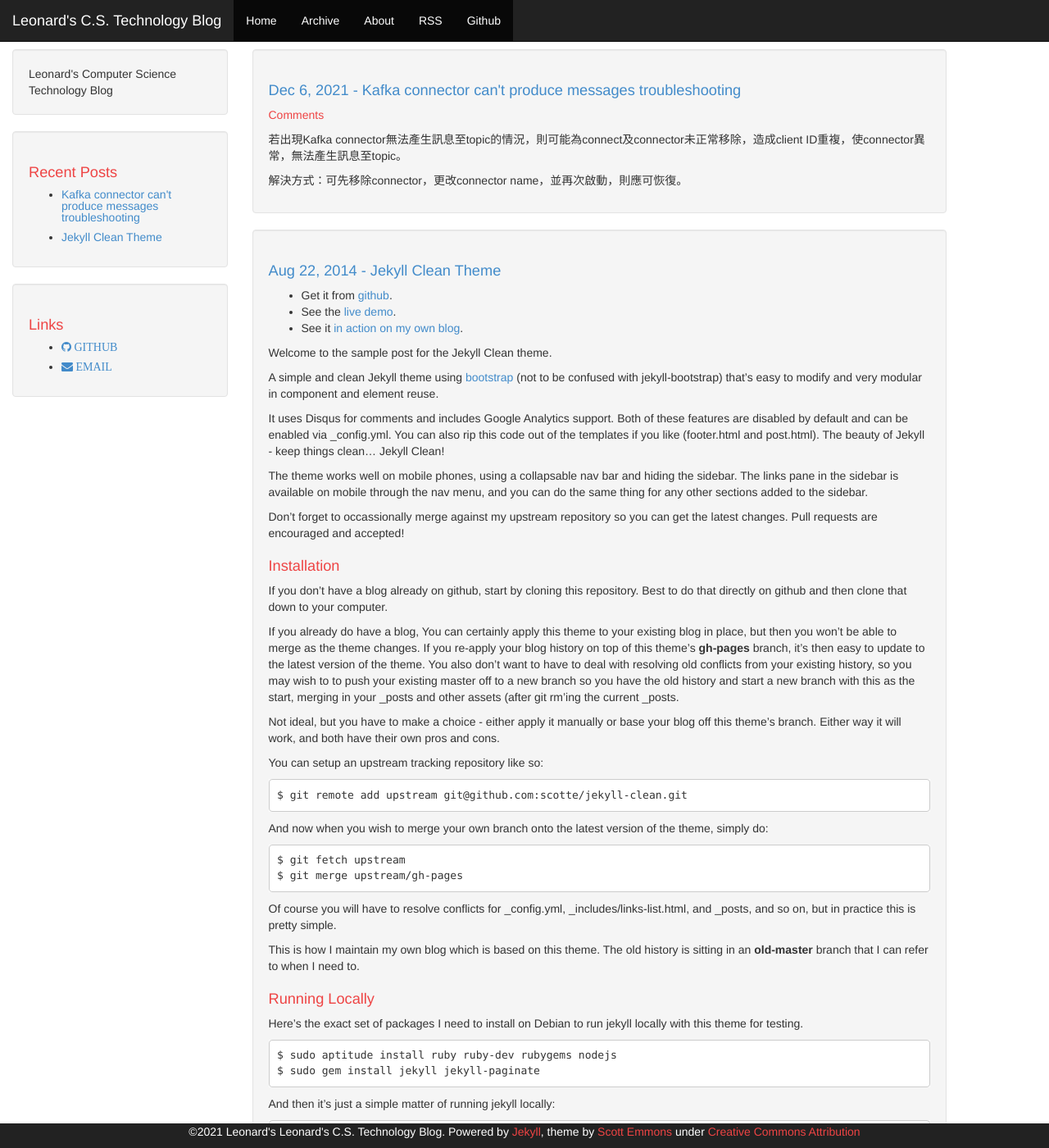
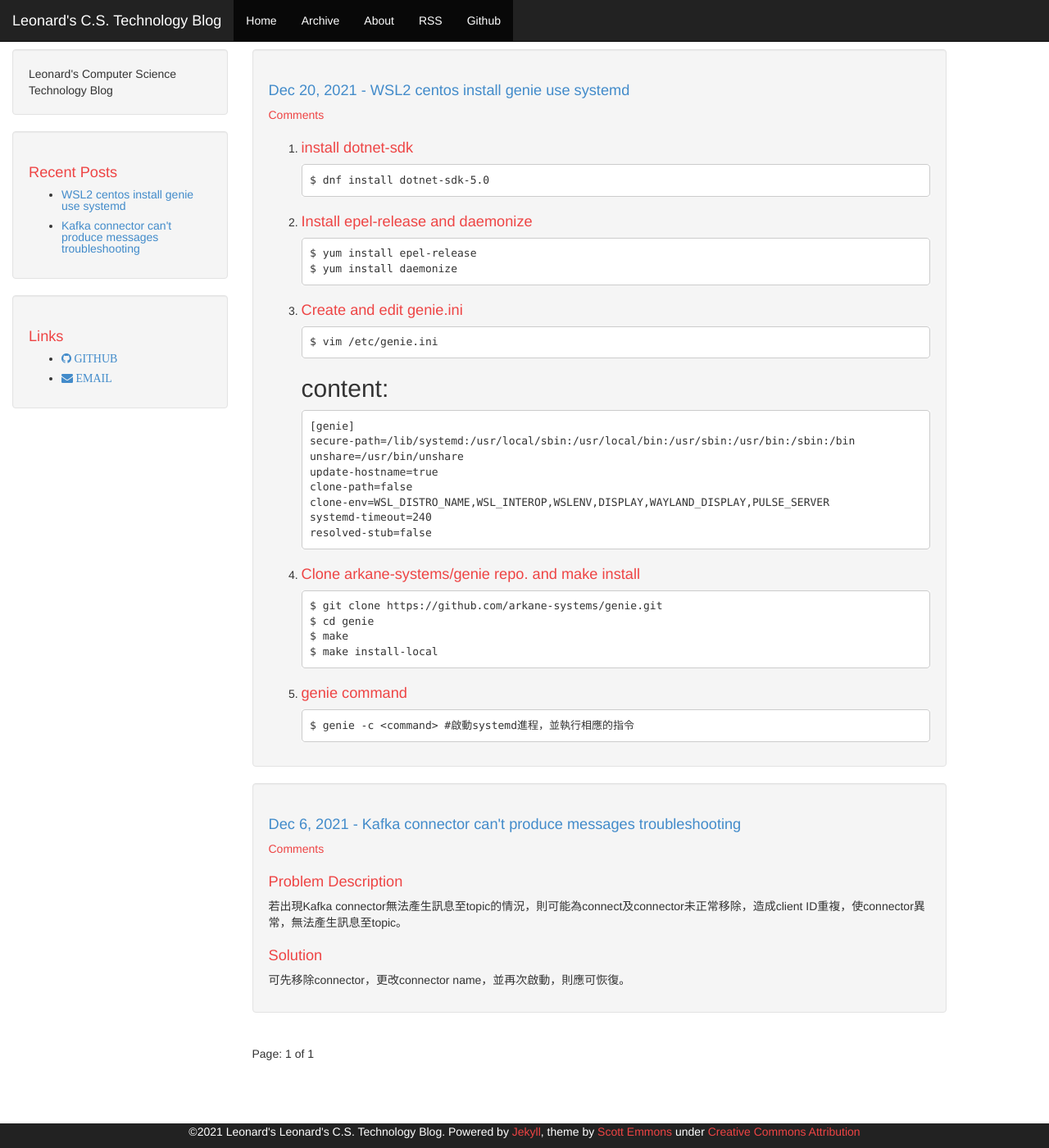
Before and after one commit to TsungJu/tsungju.github.io, a Jekyll site: the page built from index.html, in a window 1280 px wide and 1400 px high. Shown: the whole window at 82% size. Built offline with Jekyll 4.4.1, drawn with Linux system fonts in a browser that asks for light colours; the list of posts is cut into pages by our own code; comment, search, counter and statistics services are not loaded; some of the changed text lies outside the part shown.

Commit message:
Update and add post

````diff
--- a/_posts/2014-08-22-jekyll-clean-theme.md
+++ /dev/null
@@ -1,197 +0,0 @@
----
-layout: post
-title: "Jekyll Clean Theme"
-date: 2014-08-22 16:25:06 -0700
-comments: false
----
-
-* Get it from [github](https://github.com/scotte/jekyll-clean).
-* See the [live demo](https://scotte.github.io/jekyll-clean).
-* See it [in action on my own blog](https://scotte.org).
-
-Welcome to the sample post for the Jekyll Clean theme.
-
-A simple and clean Jekyll theme using [bootstrap](http://getbootstrap.com)
-(not to be confused with jekyll-bootstrap) that's easy to modify and very
-modular in component and element reuse.
-
-It uses Disqus for comments and includes Google Analytics support. Both of
-these features are disabled by default and can be enabled via \_config.yml. You
-can also rip this code out of the templates if you like (footer.html and post.html).
-The beauty of Jekyll - keep things clean... Jekyll Clean!
-
-The theme works well on mobile phones, using a collapsable nav bar and hiding the
-sidebar. The links pane in the sidebar is available on mobile through the nav menu,
-and you can do the same thing for any other sections added to the sidebar.
-
-Don't forget to occassionally merge against my upstream repository so you can get
-the latest changes. Pull requests are encouraged and accepted!
-
-Installation
-============
-
-If you don't have a blog already on github, start by cloning this repository.
-Best to do that directly on github and then clone that down to your computer.
-
-If you already do have a blog, You can certainly apply this theme to your existing
-blog in place, but then you won't be able to merge as the theme changes. If you
-re-apply your blog history on top of this theme's **gh-pages** branch, it's then
-easy to update to the latest version of the theme. You also don't want to have to
-deal with resolving old conflicts from your existing history, so you may wish to to
-push your existing master off to a new branch so you have the old history and start
-a new branch with this as the start, merging in your \_posts and other assets (after
-git rm'ing the current \_posts.
-
-Not ideal, but you have to make a choice - either apply it manually or base your
-blog off this theme's branch. Either way it will work, and both have their own
-pros and cons.
-
-You can setup an upstream tracking repository like so:
-
-```
-$ git remote add upstream git@github.com:scotte/jekyll-clean.git
-```
-And now when you wish to merge your own branch onto the latest version of the
-theme, simply do:
-
-```
-$ git fetch upstream
-$ git merge upstream/gh-pages
-```
-
-Of course you will have to resolve conflicts for \_config.yml, \_includes/links-list.html,
-and \_posts, and so on, but in practice this is pretty simple.
-
-This is how I maintain my own blog which is based on this theme. The old history is
-sitting in an **old-master** branch that I can refer to when I need to.
-
-Running Locally
-===============
-
-Here's the exact set of packages I need to install on Debian to run jekyll
-locally with this theme for testing.
-
-```
-$ sudo aptitude install ruby ruby-dev rubygems nodejs
-$ sudo gem install jekyll jekyll-paginate
-```
-
-And then it's just a simple matter of running jekyll locally:
-
-```
-$ jekyll serve --baseurl=''
-```
-
-Now browse to http://127.0.0.1:4000
-
-Using gh-pages
-==============
-
-Running a jekyll site is a bit outside the scope of this doc, but
-sometimes it can be a bit confusing how to configure jekyll for
-project pages versus user pages, for example.
-
-To start with, read through
-[the documentation here](https://help.github.com/articles/user-organization-and-project-pages/).
-This will provide a good overview on how it all works. The git branch and
-baseurl (in _config.yml) will change depending on the sort of site deployed.
-
-When you clone this repository, it's set up for project pages, so the
-deployed branch is "gh-pages" and baseurl is configured to 'jekyll-clean',
-because that's the name of this project.
-
-If you plan to deploy this as user pages, the deployed branch is "master"
-and baseurl is configured to '' (i.e. empty).
-
-Comment Systems
-===============
-
-Jekyll clean supports both [isso](https://posativ.org/isso) and
-[disqus](https://disqus.com) comment systems.
-
-After enabling **comments**, either **isso** or **disquss** must
-be configured. Don't try configuring both!
-
-Isso Comments
-=============
-
-Isso requires running a local server, so is not suitable for hosting
-in github pages, for example. Isso is open source and keeps all your
-data local, unlike Disqus (who knows exactly what they are doing with
-your data).
-
-In _config.yml you'll need to set **isso** to the fully-qualified URL
-if your isso server (this is the value for **data-isso** passed to the
-isso JS). Make sure **comments** is true.
-
-
-Disqus Comments
-===============
-
-Getting Disqus to work can be a bit more work than it seems like it should be.
-Make sure your Disqus account is correctly configured with the right domain
-of your blog and you know your Disqus shortname.
-
-In _config.yml you'll need to set **disqus** to your Disqus shortname and
-make sure **comments** is true.
-
-Finally, in posts, make sure you have **comments: true** in the YAML front
-matter.
-
-More information on using Disqus with Jekyll is
-[documented here](https://help.disqus.com/customer/portal/articles/472138-jekyll-installation-instructions).
-
-Code Syntax Highlighting
-========================
-
-To use code syntax highlighting, use the following syntax:
-
-```
-```python
-import random
-
-# Roll the die
-roll = random.randint(1, 20)
-print('You rolled a %d.' % roll)
-``` #REMOVE
-```
-
-(Remove #REMOVE from the end of the last line). Which will look like this in
-the rendered jekyll output using the default css/syntax.css provided with this
-theme (which is the **colorful** theme from [https://github.com/iwootten/jekyll-syntax](https://github.com/iwootten/jekyll-syntax)):
-
-```python
-import random
-
-# Roll the die
-roll = random.randint(1, 20)
-print('You rolled a %d.' % roll)
-```
-
-You can, of course, use any theme you wish, see the jekyll and pygments
-documentation for more details.
-
-License
-=======
-
-The content of this theme is distributed and licensed under a
-![License Badge]({{ site.baseurl}}/images/cc_by_88x31.png)
-[Creative Commons Attribution 4.0 License](https://creativecommons.org/licenses/by/4.0/legalcode)
-
-    This license lets others distribute, remix, tweak, and build upon your work,
-    even commercially, as long as they credit you for the original creation. This
-    is the most accommodating of licenses offered. Recommended for maximum
-    dissemination and use of licensed materials.
-
-In other words: you can do anything you want with this theme on any site, just please
-provide a link to [the original theme on github](https://github.com/scotte/jekyll-clean)
-so I get credit for the original design. Beyond that, have at it!
-
-This theme includes the following files which are the properties of their
-respective owners:
-
-* js/bootstrap.min.js - [bootstrap](http://getbootstrap.com)
-* css/bootstrap.min.css - [bootstrap](http://getbootstrap.com)
-* js/jquery.min.js - [jquery](https://jquery.com)
-* images/cc_by_88x31.png - [creative commons](https://creativecommons.org)
-* css/colorful.css - [iwootten/jekyll-syntax](https://github.com/iwootten/jekyll-syntax)
--- a/_posts/2021-12-06-Kafka-connector-can't-produce-messages-troubleshooting.md
+++ b/_posts/2021-12-06-Kafka-connector-can't-produce-messages-troubleshooting.md
@@ -5,6 +5,12 @@ date: 2021-12-06 14:25:06 -0700
 comments: true
 ---
 
+Problem Description
+===================
+
 若出現Kafka connector無法產生訊息至topic的情況，則可能為connect及connector未正常移除，造成client ID重複，使connector異常，無法產生訊息至topic。
 
-解決方式：可先移除connector，更改connector name，並再次啟動，則應可恢復。
+Solution
+========
+
+可先移除connector，更改connector name，並再次啟動，則應可恢復。
--- /dev/null
+++ b/_posts/2021-12-20-wsl2-centos-systemd-use-genie.md
@@ -0,0 +1,51 @@
+---
+layout: post
+title: "WSL2 centos install genie use systemd"
+date: 2021-12-20 14:25:06 -0700
+comments: true
+---
+
+1. install dotnet-sdk
+=====================
+```
+$ dnf install dotnet-sdk-5.0
+```
+
+2. Install epel-release and daemonize
+=====================================
+```
+$ yum install epel-release
+$ yum install daemonize
+```
+
+3. Create and edit genie.ini
+============================
+```
+$ vim /etc/genie.ini
+```
+## content:
+```
+[genie]
+secure-path=/lib/systemd:/usr/local/sbin:/usr/local/bin:/usr/sbin:/usr/bin:/sbin:/bin
+unshare=/usr/bin/unshare
+update-hostname=true
+clone-path=false
+clone-env=WSL_DISTRO_NAME,WSL_INTEROP,WSLENV,DISPLAY,WAYLAND_DISPLAY,PULSE_SERVER
+systemd-timeout=240
+resolved-stub=false
+```
+
+4. Clone arkane-systems/genie repo. and make install
+====================================================
+```
+$ git clone https://github.com/arkane-systems/genie.git
+$ cd genie
+$ make
+$ make install-local
+```
+
+5. genie command
+================
+```
+$ genie -c <command> #啟動systemd進程，並執行相應的指令
+```
````
